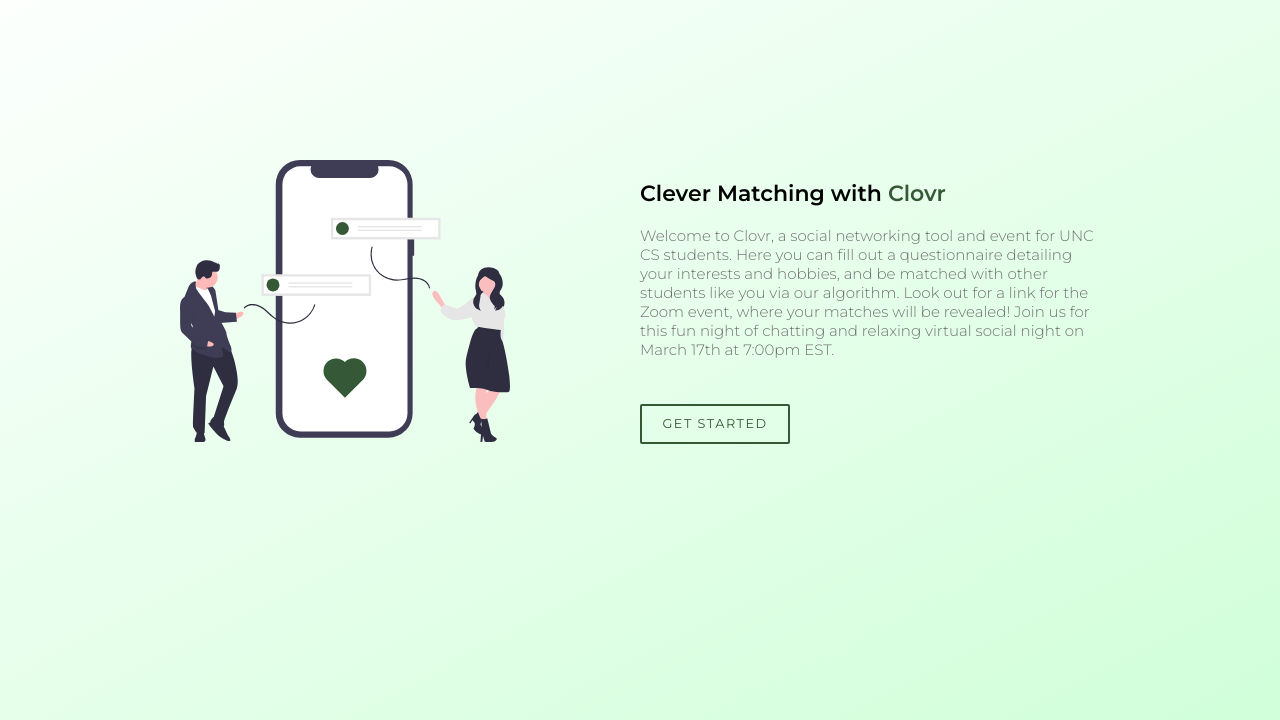
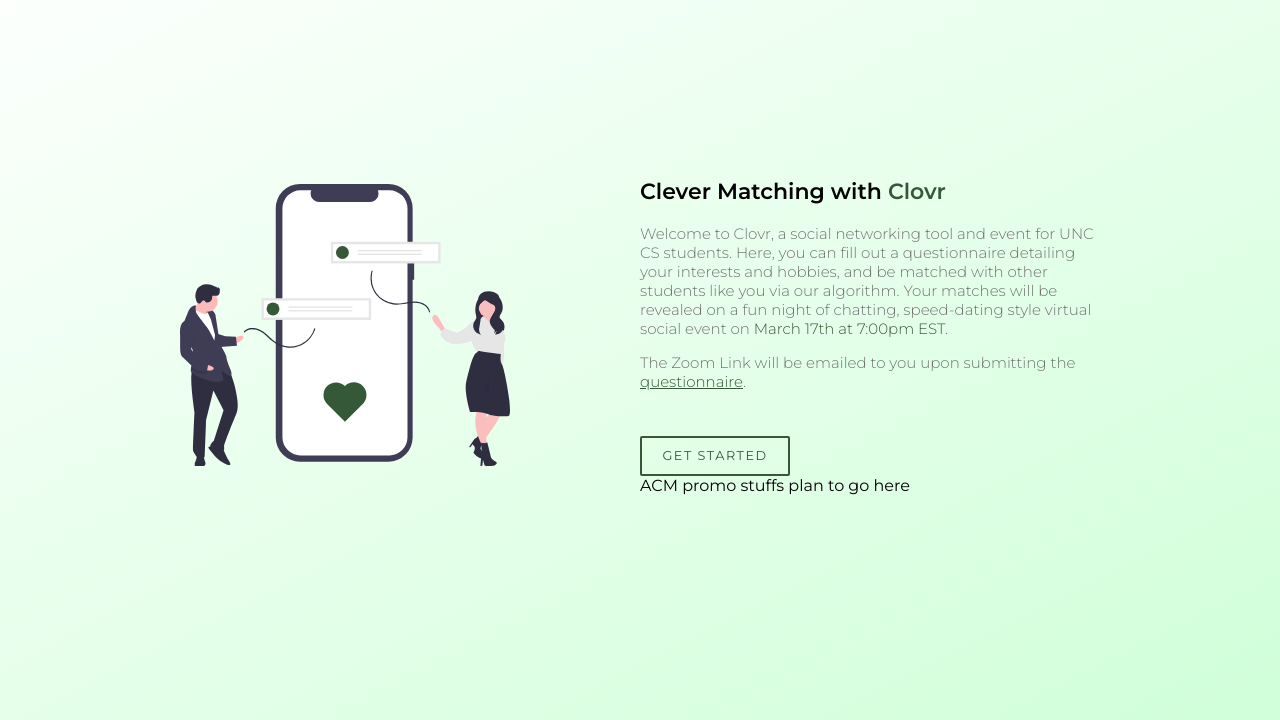
Before and after one commit to ceciliallee/clovr, a Flask app: page / in a window 1280 px wide. Shown: the part 80-800 px from the top of the page. Run offline with Flask 2, Linux system fonts and the light colour scheme.

Commit message:
minor text changes

```diff
--- a/templates/index.html
+++ b/templates/index.html
@@ -15,14 +15,18 @@
         <div class="text-content">
             <h1>Clever Matching with <a style="color: #355836">Clovr</a></h1>
             <p>Welcome to Clovr, a social networking tool and event for UNC CS students.
-              Here you can fill out a questionnaire detailing your interests and hobbies,
-              and be matched with other students like you via our algorithm. Look out for a link for the Zoom event,
-              where your matches will be revealed! Join us for this fun night of chatting and relaxing virtual social night on March 17th at 7:00pm EST. </p>
+              Here, you can fill out a questionnaire detailing your interests and hobbies,
+              and be matched with other students like you via our algorithm. Your matches will be revealed on a fun night of chatting, speed-dating
+              style virtual social event on <a style="color: #355836">March 17th at 7:00pm EST</a>.</p>
+              <p>The Zoom Link will be emailed to you upon submitting the <a href="/questionnaire" style="color: #355836">questionnaire</a>.</p>
 
                     <div class="button" id="button-3">
                       <div id="circle"></div>
                       <a href="/questionnaire">Get Started</a>
 
+        </div>
+        <div>
+          ACM promo stuffs plan to go here
         </div>
       </section>
 
--- a/templates/questionnaire.html
+++ b/templates/questionnaire.html
@@ -11,7 +11,7 @@
         <div>
             <h1>Welcome!</h1>
             <p>Fill out this questionnaire to get your matches! You will have the opportunity to meet your matches on our Match Reveal Night,
-              March 17th, 7:00PM EST.
+              March 17th, 7:00PM EST. You will receive an invitation after filling out this form. Please make sure to read and agree to the <a style="text-decoration: none; color: green;"href="terms.html">Terms and Conditions</a>.
             </p>
         </div>
 
```
Also changed, not shown: 1 other file.
